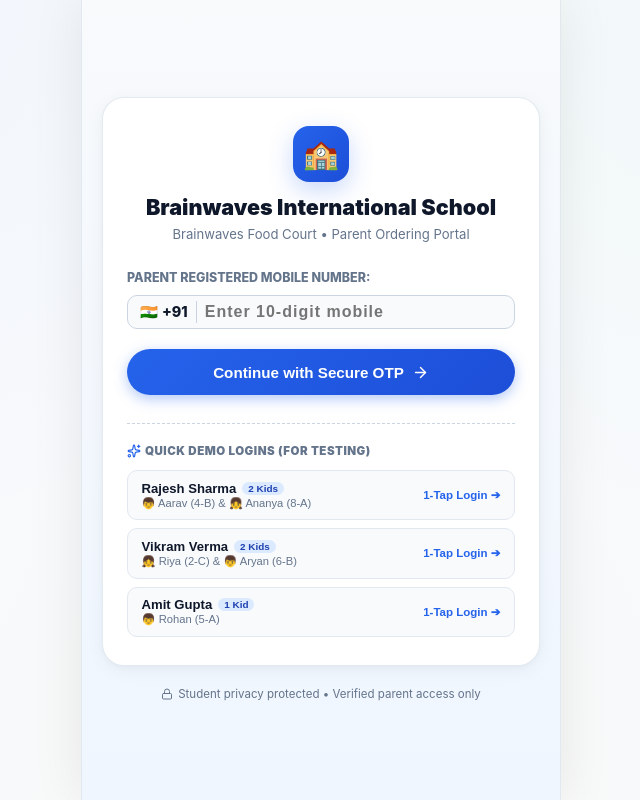
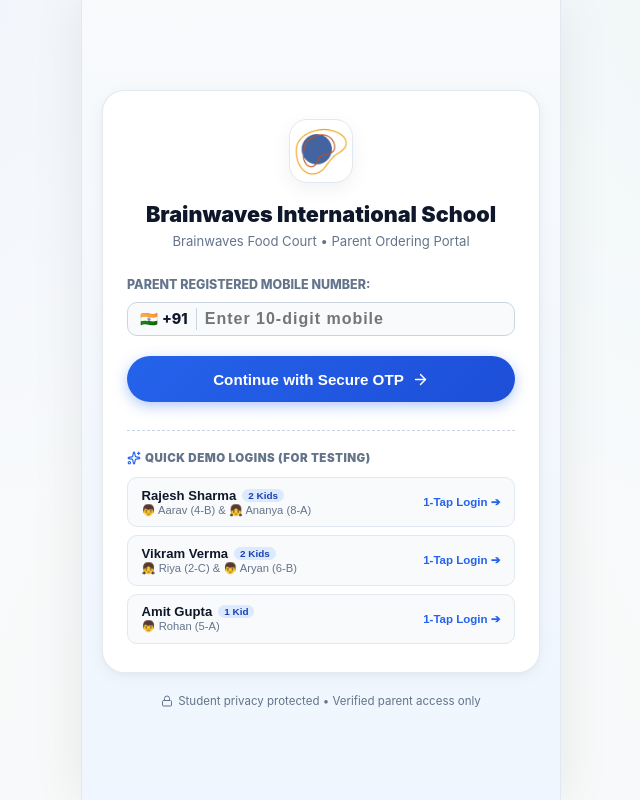
Before and after one commit to asidhiqe/food-app, a React (Vite) app: page / in a window 1280 px wide. Shown: the whole page, without its empty margins (319-959 px from the left). Built offline with nearby package versions, Linux system fonts and the light colour scheme; the HTML template or start-up script is replaced by a standard one.

Commit message:
feat: integrated official school app emblem into Login Screen, Auth Modals, Masthead, KDS, and Admin dashboards

```diff
--- a/src/components/admin/SchoolSettings.jsx
+++ b/src/components/admin/SchoolSettings.jsx
@@ -99,8 +99,13 @@ export default function SchoolSettings({
             <span>Back to Menu</span>
           </button>
 
-          <div style={{ fontSize: '0.72rem', color: '#94a3b8', fontWeight: 700 }}>
-            🏫 {activeSchool?.name}
+          <div style={{ display: 'flex', alignItems: 'center', gap: '6px', fontSize: '0.72rem', color: '#cbd5e1', fontWeight: 700 }}>
+            <img
+              src="./bis-hapur-responsive-logo.png"
+              alt="Logo"
+              style={{ width: '18px', height: '18px', borderRadius: '50%', objectFit: 'contain', background: '#ffffff', padding: '1px' }}
+            />
+            <span>{activeSchool?.name}</span>
           </div>
         </div>
 
--- a/src/components/common/CompactHeader.jsx
+++ b/src/components/common/CompactHeader.jsx
@@ -62,25 +62,23 @@ export default function CompactHeader({
               background: '#f8fafc',
               border: '1px solid #e2e8f0',
               borderRadius: 'var(--radius-full)',
-              padding: '4px 10px 4px 6px',
+              padding: '3px 10px 3px 4px',
               cursor: 'pointer'
             }}
           >
-            <div
+            <img
+              src="./bis-hapur-responsive-logo.png"
+              alt="School Logo"
               style={{
                 width: '24px',
                 height: '24px',
                 borderRadius: '50%',
-                background: 'var(--primary)',
-                color: 'white',
-                display: 'flex',
-                alignItems: 'center',
-                justifyContent: 'center',
-                fontSize: '0.8rem'
+                objectFit: 'contain',
+                background: '#ffffff',
+                border: '1px solid #e2e8f0',
+                padding: '1px'
               }}
-            >
-              🏫
-            </div>
+            />
             <div style={{ textAlign: 'left' }}>
               <div style={{ display: 'flex', alignItems: 'center', gap: '3px' }}>
                 <span style={{ fontSize: '0.82rem', fontWeight: 900, color: 'var(--text-main)' }}>
--- a/src/components/parent/ParentAuthModal.jsx
+++ b/src/components/parent/ParentAuthModal.jsx
@@ -114,16 +114,27 @@ export default function ParentAuthModal({
       <div className="modal-content" onClick={(e) => e.stopPropagation()} style={{ maxWidth: '440px', padding: '1.75rem' }}>
         {/* Header */}
         <div style={{ display: 'flex', alignItems: 'center', justifyContent: 'space-between', marginBottom: '1.25rem' }}>
-          <div style={{ display: 'flex', alignItems: 'center', gap: '0.6rem' }}>
-            <div style={{ width: '40px', height: '40px', borderRadius: '12px', background: 'var(--primary-light)', color: 'var(--primary)', display: 'flex', alignItems: 'center', justifyContent: 'center' }}>
-              <Lock size={20} />
-            </div>
+          <div style={{ display: 'flex', alignItems: 'center', gap: '0.75rem' }}>
+            <img
+              src="./bis-hapur-responsive-logo.png"
+              alt="School Logo"
+              style={{
+                width: '42px',
+                height: '42px',
+                borderRadius: '12px',
+                objectFit: 'contain',
+                background: '#ffffff',
+                border: '1.5px solid #e2e8f0',
+                padding: '3px',
+                boxShadow: '0 2px 6px rgba(0,0,0,0.06)'
+              }}
+            />
             <div>
-              <h2 style={{ fontSize: '1.15rem', fontWeight: 800 }}>Parent Verification</h2>
-              <p style={{ fontSize: '0.72rem', color: 'var(--text-muted)' }}>Secure Zero-Trust Student Access</p>
+              <h2 style={{ fontSize: '1.12rem', fontWeight: 900, color: 'var(--text-main)' }}>Parent Verification</h2>
+              <p style={{ fontSize: '0.72rem', color: 'var(--text-muted)' }}>{activeSchool?.name || 'School Student Portal'}</p>
             </div>
           </div>
-          <button onClick={handleClose} style={{ padding: '0.4rem', borderRadius: '50%', background: '#f1f5f9' }}>
+          <button onClick={handleClose} style={{ padding: '0.4rem', borderRadius: '50%', background: '#f1f5f9', border: 'none', cursor: 'pointer' }}>
             <X size={18} />
           </button>
         </div>
--- a/src/components/parent/ParentLoginScreen.jsx
+++ b/src/components/parent/ParentLoginScreen.jsx
@@ -158,24 +158,21 @@ export default function ParentLoginScreen({ activeSchool, onLoginSuccess }) {
             animation: 'fadeIn 0.2s ease'
           }}
         >
-          <div
+          <img
+            src="./bis-hapur-responsive-logo.png"
+            alt="School Logo"
             style={{
               width: '72px',
               height: '72px',
-              borderRadius: '24px',
-              background: 'linear-gradient(135deg, #2563eb 0%, #1d4ed8 100%)',
-              color: '#ffffff',
-              display: 'flex',
-              alignItems: 'center',
-              justifyContent: 'center',
-              fontSize: '2.2rem',
-              boxShadow: '0 10px 30px rgba(37,99,235,0.4)',
+              borderRadius: '20px',
+              objectFit: 'contain',
+              background: '#ffffff',
+              padding: '6px',
+              boxShadow: '0 10px 30px rgba(0,0,0,0.35)',
               marginBottom: '1.25rem',
               animation: 'fabBounce 1s infinite alternate cubic-bezier(0.34, 1.56, 0.64, 1)'
             }}
-          >
-            🍱
-          </div>
+          />
 
           <h3 style={{ color: '#ffffff', fontSize: '1.15rem', fontWeight: 900, marginBottom: '0.4rem' }}>
             {loadingText}
@@ -211,23 +208,22 @@ export default function ParentLoginScreen({ activeSchool, onLoginSuccess }) {
       >
         {/* School Emblem & Header */}
         <div style={{ textAlign: 'center', marginBottom: '1.5rem' }}>
-          <div
+          <img
+            src="./bis-hapur-responsive-logo.png"
+            alt="School Logo"
             style={{
-              width: '56px',
-              height: '56px',
-              borderRadius: '16px',
-              background: 'linear-gradient(135deg, #2563eb 0%, #1d4ed8 100%)',
-              color: '#ffffff',
-              display: 'inline-flex',
-              alignItems: 'center',
-              justifyContent: 'center',
-              fontSize: '1.8rem',
-              boxShadow: '0 8px 24px rgba(37,99,235,0.25)',
-              marginBottom: '0.75rem'
+              width: '64px',
+              height: '64px',
+              borderRadius: '18px',
+              objectFit: 'contain',
+              background: '#ffffff',
+              border: '1.5px solid #e2e8f0',
+              padding: '4px',
+              boxShadow: '0 6px 20px rgba(0,0,0,0.06)',
+              marginBottom: '0.75rem',
+              display: 'inline-block'
             }}
-          >
-            🏫
-          </div>
+          />
 
           <h2 style={{ fontSize: '1.35rem', fontWeight: 900, color: 'var(--text-main)', lineHeight: 1.25 }}>
             {activeSchool?.name || 'School Food Court'}
--- a/src/components/vendor/KitchenDashboard.jsx
+++ b/src/components/vendor/KitchenDashboard.jsx
@@ -95,8 +95,13 @@ export default function KitchenDashboard({ orders, activeSchool, onRefresh }) {
             <span>Back to Menu</span>
           </button>
 
-          <div style={{ fontSize: '0.72rem', color: '#94a3b8', fontWeight: 700 }}>
-            🍱 {activeSchool?.canteenName}
+          <div style={{ display: 'flex', alignItems: 'center', gap: '6px', fontSize: '0.72rem', color: '#cbd5e1', fontWeight: 700 }}>
+            <img
+              src="./bis-hapur-responsive-logo.png"
+              alt="Logo"
+              style={{ width: '18px', height: '18px', borderRadius: '50%', objectFit: 'contain', background: '#ffffff', padding: '1px' }}
+            />
+            <span>{activeSchool?.canteenName}</span>
           </div>
         </div>
 
```
